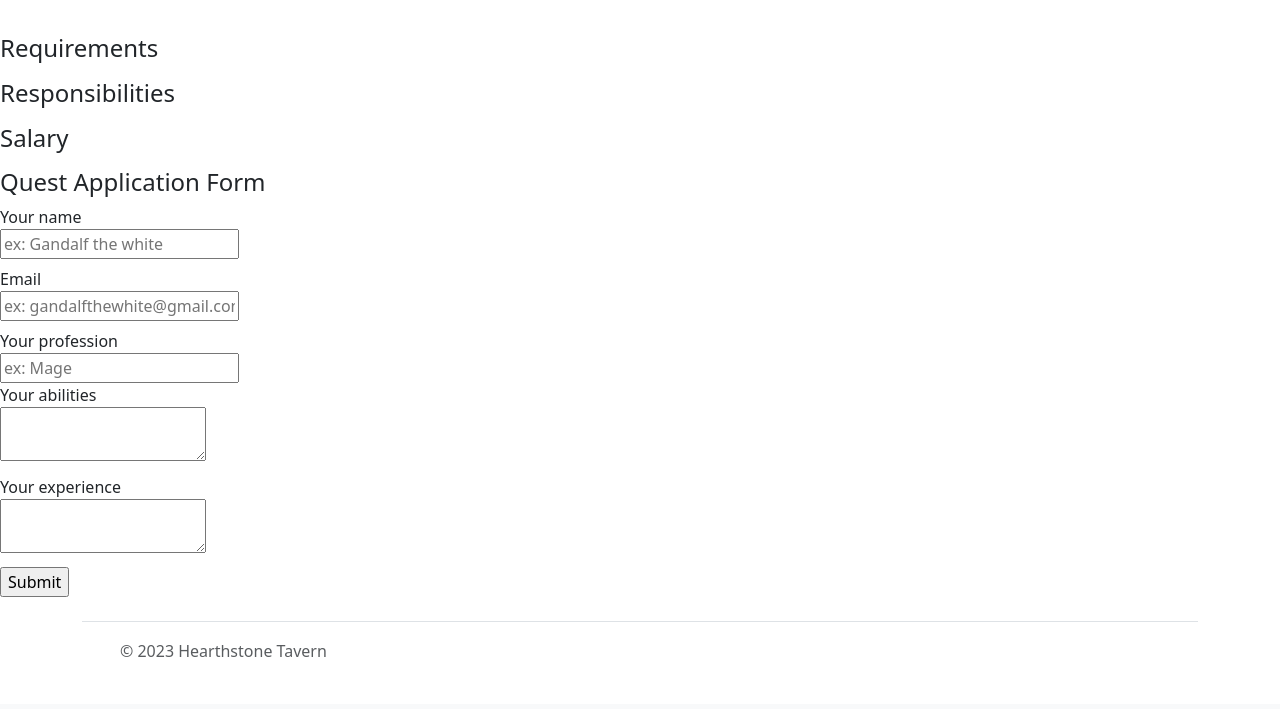
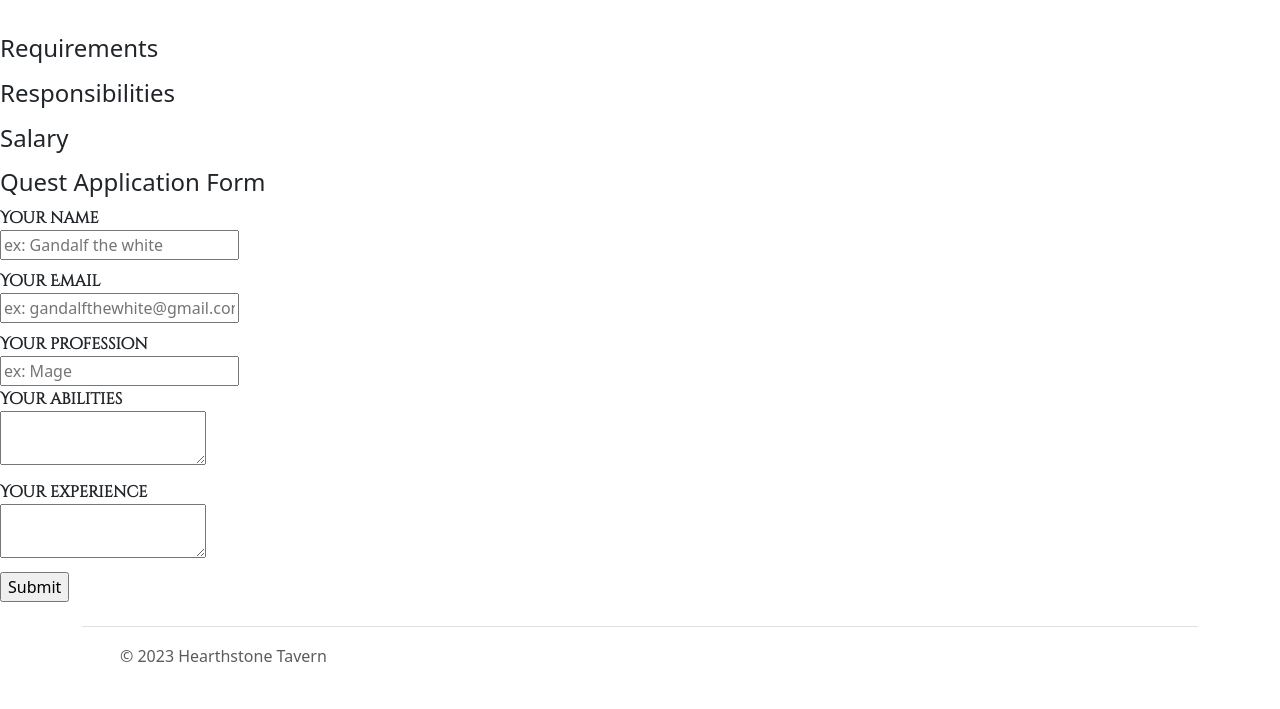
Before and after one commit to ducanhvui123/project-career-website, a Flask app: template templates/questpage.html in a window 1280 px wide. Shown: the part 700-1409 px from the top of the page. Before the commit the page ends 1357 px from the top, so only its background shows below. Run offline with Flask 3, Linux system fonts and the light colour scheme; the template is opened without the code that fills it, so the values that code supplies are empty.

Commit message:
Mon, Oct 9, 2023, 5:12 PM +07:00

```diff
--- a/app.py
+++ b/app.py
@@ -33,7 +33,7 @@ def apply_to_job(id):
     job = load_job_from_db(id)
     # store in db
     add_application_to_db(id, data)
-    # display data and acknowledgeemnt
+    # display data and acknowledgement
     return render_template("application_submitted.html", application = data, job = job)
 
 @app.route("/quest/request", methods=['GET', 'POST'])
--- a/static/style.css
+++ b/static/style.css
@@ -55,3 +55,9 @@ h2
     font-family: 'Cinzel Decorative', cursive;
     margin-bottom: 4px;
 }
+
+.job-title1
+{
+    font-weight: bold;
+    font-family: 'Cinzel Decorative', cursive;
+}
--- a/templates/application_form.html
+++ b/templates/application_form.html
@@ -1,22 +1,22 @@
 <h4>Quest Application Form</h4>
 <form action="/quest/{{job['id']}}/apply" method="post">
     <div class="mb-2">
-        <label for="">Your name</label><br>
+        <label class="job-title1" for="">Your name</label><br>
         <input required type="text" name="full_name" placeholder="ex: Gandalf the white">
     </div>
     <div class="mb-2">
-        <label for="">Email</label><br>
+        <label class="job-title1" for="">Your Email</label><br>
         <input required type="text" name="email" placeholder="ex: gandalfthewhite@gmail.com">
     </div>
-        <label for="">Your profession</label><br>
+        <label class="job-title1" for="">Your profession</label><br>
         <input required type="text" name="profession" placeholder="ex: Mage">
     <div class="mb-2">
-        <label for="">Your abilities</label><br>
+        <label class="job-title1" for="">Your abilities</label><br>
         <textarea required name="abilities" id="" ></textarea>
     </div>
 
     <div class="mb-2">
-        <label for="">Your experience</label><br>
+        <label class="job-title1" for="">Your experience</label><br>
         <textarea required name="experience" id=""></textarea>
     </div>
 
--- a/templates/home.html
+++ b/templates/home.html
@@ -32,7 +32,7 @@
             </div>
 
             <div>
-                <a href="quest/request" type="button" class="btn btn-danger">You have quest that need our Adventure to handle? Click here</a>
+                <a href="quest/request" type="button" class="btn btn-danger">You have quest that need our Adventurer to handle? Click here</a>
             </div>
         <div style="text-align: center;">
             <a href="mailto:ducanhvui123@gmail.com?subject=Question%20about%20Hearthstone%20Tavern&body=My%20question%3A%20%3CYour%20question%20goes%20here%3E%0D%0A" type="button" class="btn btn-info">Request a Raven Message</a>
--- a/templates/quest.html
+++ b/templates/quest.html
@@ -5,11 +5,10 @@
             <b>Location: </b>{{ job['location'] }}
         </div>
         <div class="job-location">
-            <b>Salary:</b> {{ job['salary'] }}
+            <b>Salary:</b> {{ job['salary'] }} {{ job['currency'] }}
         </div>
     </div>
     <div class="col-3">
         <a href="/quest/{{job['id']}}" id="embark" type="button" class="btn btn-success">Embark</a>
     </div>
-
 </div>
--- a/templates/questpage.html
+++ b/templates/questpage.html
@@ -12,13 +12,13 @@
         <p class="lead mt-0 job-location" style="font-weight: bold;">{{ job['location'] }}</p>
         <h4>Requirements</h4>
         <ul>
-            {% for line in job['requirements'].split("/n") %}
+            {% for line in job['requirements'].split(".") %}
             <li>{{ line }}</li>
             {% endfor %}
         </ul>
         <h4>Responsibilities</h4>
         <ul>
-            {% for line in job['responsibilities'].split("/n") %}
+            {% for line in job['responsibilities'].split(".") %}
             <li>{{ line }}</li>
             {% endfor %}
         </ul>
```
Also changed, not shown: README.md (added), database.py (line endings or trailing spaces), requirements.txt (line endings or trailing spaces), templates/application_submitted.html (line endings or trailing spaces), templates/bootstrap.html (line endings or trailing spaces), templates/quest_request.html (line endings or trailing spaces), templates/quest_submitted.html (line endings or trailing spaces).
